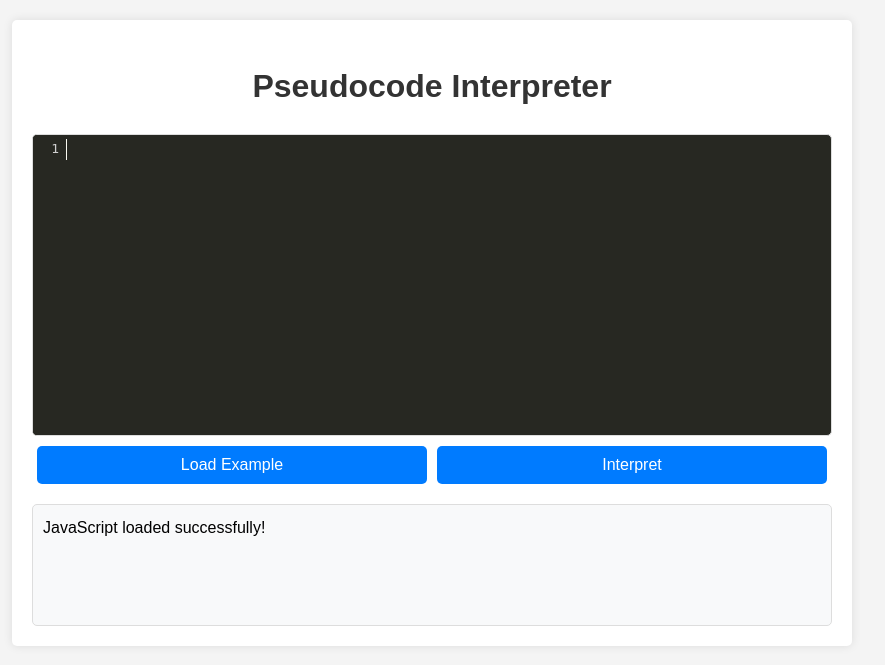
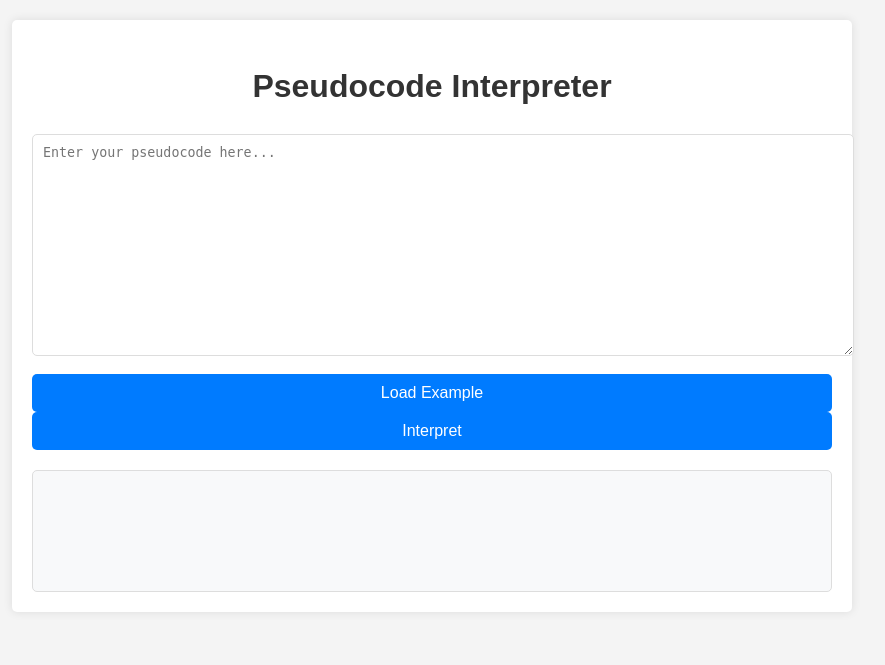
Before and after one commit to Akash-whitgift/PseudocodePal, a Flask app: page / in a window 1280 px wide. Shown: the top 665 px of the page, without its empty margins (208-1093 px from the left). Run offline with Flask 3, Linux system fonts and the light colour scheme; some libraries are stand-ins or nearby versions.

Commit message:
Restored to '052503d5d87bff39fc4d0183c66ebe2c486c0d76'

```diff
--- a/static/css/style.css
+++ b/static/css/style.css
@@ -20,20 +20,19 @@ h1 {
     color: #333;
 }
 
-.CodeMirror {
+textarea {
+    width: 100%;
+    height: 200px;
+    margin-bottom: 10px;
+    padding: 10px;
     border: 1px solid #ddd;
     border-radius: 5px;
-    height: 300px;
-    margin-bottom: 10px;
-}
-
-.button-container {
-    display: flex;
-    justify-content: space-between;
-    margin-bottom: 10px;
+    resize: vertical;
 }
 
 button {
+    display: block;
+    width: 100%;
     padding: 10px;
     background-color: #007bff;
     color: #fff;
@@ -41,8 +40,6 @@ button {
     border-radius: 5px;
     cursor: pointer;
     font-size: 16px;
-    flex: 1;
-    margin: 0 5px;
 }
 
 button:hover {
@@ -63,8 +60,3 @@ button:hover {
     color: #dc3545;
     font-weight: bold;
 }
-
-/* Ensure CodeMirror is visible */
-.CodeMirror-scroll {
-    min-height: 300px;
-}
--- a/static/js/script.js
+++ b/static/js/script.js
@@ -4,22 +4,8 @@ document.addEventListener('DOMContentLoaded', () => {
     const loadExampleButton = document.getElementById('load-example');
     const outputDiv = document.getElementById('output');
 
-    // Add a visible message to confirm JavaScript is loading
-    outputDiv.textContent = "JavaScript loaded successfully!";
-
-    // Initialize CodeMirror
-    const editor = CodeMirror.fromTextArea(pseudocodeInput, {
-        mode: "text/x-pseudocode",
-        theme: "monokai",  // Changed theme for better visibility
-        lineNumbers: true,
-        indentUnit: 4,
-        tabSize: 4,
-        autofocus: true,
-        lineWrapping: true
-    });
-
     interpretButton.addEventListener('click', async () => {
-        const pseudocode = editor.getValue();
+        const pseudocode = pseudocodeInput.value;
 
         try {
             const response = await fetch('/interpret', {
@@ -46,7 +32,7 @@ document.addEventListener('DOMContentLoaded', () => {
         try {
             const response = await fetch('/example');
             const data = await response.json();
-            editor.setValue(data.example);
+            pseudocodeInput.value = data.example;
         } catch (error) {
             outputDiv.innerHTML = `<span class="error">Failed to load example: ${error.message}</span>`;
         }
--- a/templates/index.html
+++ b/templates/index.html
@@ -5,8 +5,6 @@
     <meta name="viewport" content="width=device-width, initial-scale=1.0">
     <title>Pseudocode Interpreter</title>
     <link rel="stylesheet" href="{{ url_for('static', filename='css/style.css') }}">
-    <link rel="stylesheet" href="https://cdnjs.cloudflare.com/ajax/libs/codemirror/5.62.0/codemirror.min.css">
-    <link rel="stylesheet" href="https://cdnjs.cloudflare.com/ajax/libs/codemirror/5.62.0/theme/monokai.min.css">
 </head>
 <body>
     <div class="container">
@@ -18,8 +16,6 @@
         </div>
         <div id="output"></div>
     </div>
-    <script src="https://cdnjs.cloudflare.com/ajax/libs/codemirror/5.62.0/codemirror.min.js"></script>
-    <script src="{{ url_for('static', filename='js/pseudocode-mode.js') }}"></script>
     <script src="{{ url_for('static', filename='js/script.js') }}"></script>
 </body>
 </html>
```
Also changed, not shown: static/js/pseudocode-mode.js (deleted, +0 -66 lines).
